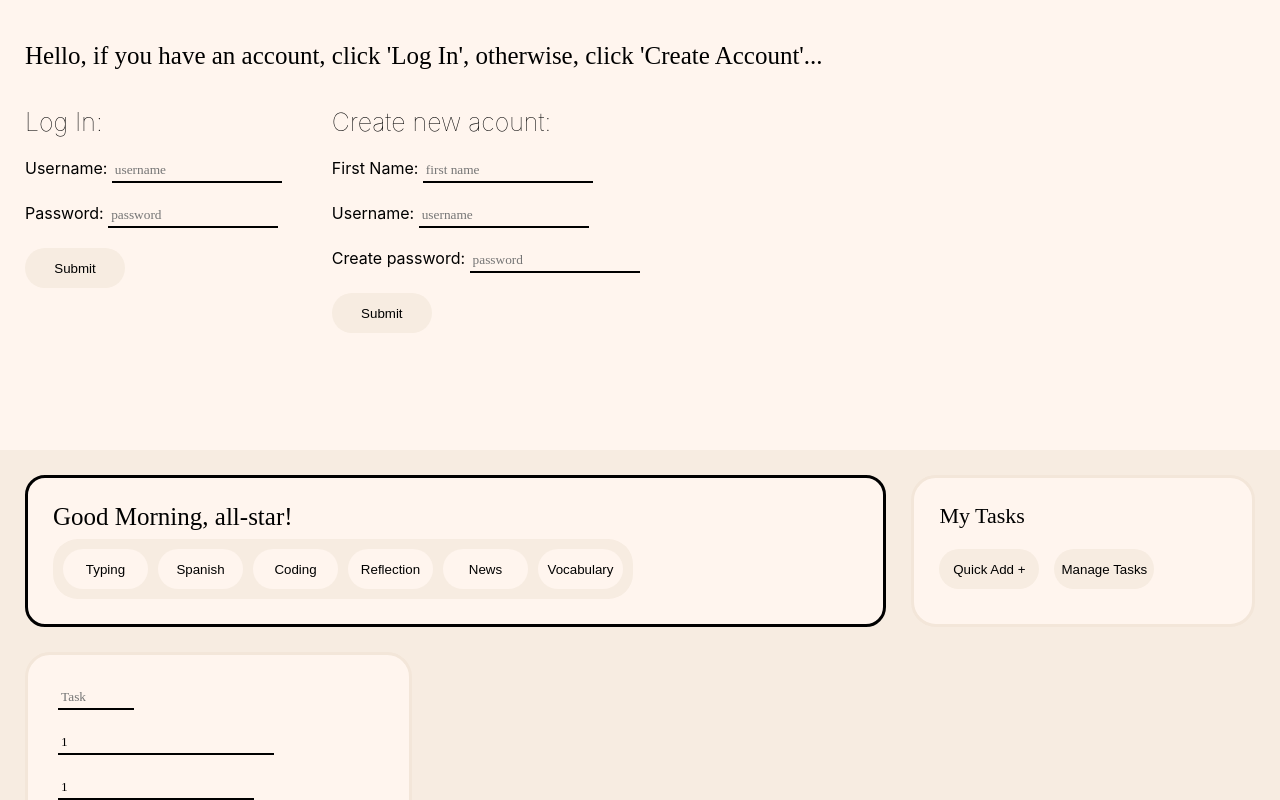
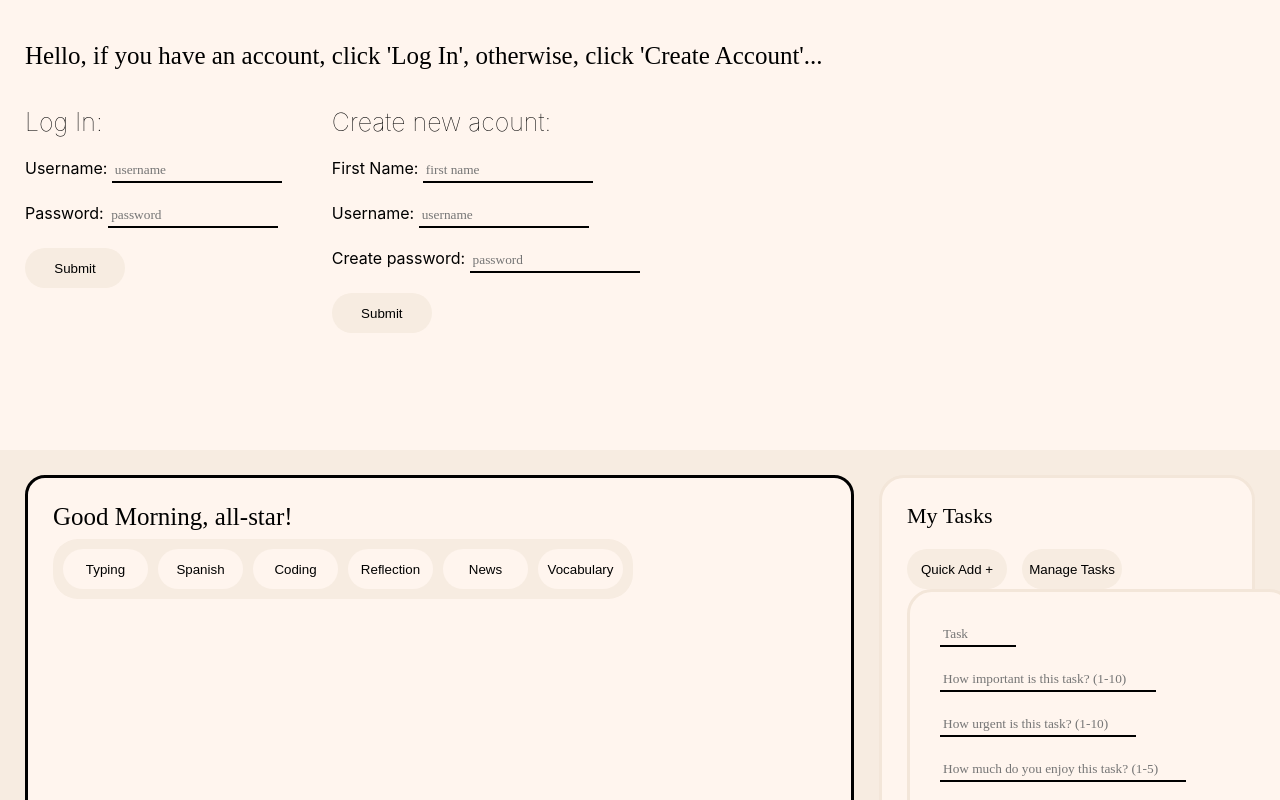
Before and after one commit to gooliajulia/design-my-week, a React (Create React App) app: page /homepage/name in a window 1280 px wide. Shown: the top 800 px of the page. Built offline with nearby package versions, Linux system fonts and the light colour scheme; no server answers; a web font is replaced by a local one.

Commit message:
add task made new component placed in My Task 'widget'

```diff
--- a/src/App.css
+++ b/src/App.css
@@ -132,6 +132,8 @@ div#my-tasks {
   border-color:rgb(243, 230, 217);
   border-radius: 25px;
   background-color: rgb(255, 245, 238);
+  display: flex;
+  flex-direction: column;
 }
 
 h1.my-tasks {
@@ -163,7 +165,7 @@ div#my-task-buttons button {
 
 div#add-new-task-form {
   padding: 30px;
-  margin-left: 25px;
+  /* margin-left: 25px; */
   margin-bottom: 25px;
   border-style: solid;
   width:min-content;
--- /dev/null
+++ b/src/components/AddTaskForm.js
@@ -0,0 +1,38 @@
+/*
+Info needed:
+- addNewTask function
+- task, setTask
+- taskImp, setTaskImp
+- taskUrg, setTaskUrg
+- taskEnj, setTaskEnj
+- taskEstTime, setTaskEstTime
+*/
+
+const AddTaskForm = ({addNewTask, task, setTask, taskImp, setTaskImp, taskUrg, setTaskUrg, taskEnj, setTaskEnj, taskEstTime, setTaskEstTime}) => {
+    return (
+                <div id='add-new-task-form' >
+                    <form onSubmit={addNewTask}>
+                        <input className='input-form' type='text' id='task' placeholder='Task' value={task} onChange={(ev) => setTask(ev.target.value)} />
+                        <br/>
+                        <br/>
+                        <input className='input-form'  type='text' id='importance' placeholder="How important is this task? (1-10)" value={taskImp} onChange={(ev) => setTaskImp(ev.target.value)}/>
+                        <br/>
+                        <br/>
+                        <input className='input-form'  type='text' id='urgency' placeholder="How urgent is this task? (1-10)" value={taskUrg} onChange={(ev) => setTaskUrg(ev.target.value)}/>
+                        <br/>
+                        <br/>
+                        <input className='input-form'  type='text' id='enjoyment' placeholder="How much do you enjoy this task? (1-5)" value={taskEnj} onChange={(ev) => setTaskEnj(ev.target.value)} />
+                        <br/>
+                        <br/>
+                        <input className='input-form'  type='text' id='time-est' placeholder="How long do you expect this task to take? (minutes)" value={taskEstTime} onChange={(ev) => setTaskEstTime(ev.target.value)}/>
+                        <br/>
+                        <br/>
+                        <br/>
+                        <input className='add-button' type='submit' value='Add Task' />
+                        <br/>
+                    </form>
+                </div>
+    )
+}
+
+export default AddTaskForm;
--- a/src/components/Homepage.js
+++ b/src/components/Homepage.js
@@ -12,10 +12,10 @@ const HomePage = ({name}) => {
 
 
     const [task, setTask] = useState('');
-    const [taskImp, setTaskImp] = useState(1);
-    const [taskUrg, setTaskUrg] = useState(1);
-    const [taskEnj, setTaskEnj] = useState(1);
-    const [taskEstTime, setTaskEstTime] = useState(5);
+    const [taskImp, setTaskImp] = useState('');
+    const [taskUrg, setTaskUrg] = useState('');
+    const [taskEnj, setTaskEnj] = useState('');
+    const [taskEstTime, setTaskEstTime] = useState('');
 
     const [currentUsername, setCurrentUsername] = useState('state not changed');
 
@@ -184,10 +184,22 @@ const HomePage = ({name}) => {
             <div id='greeting-tasks'>
             <GreetingHeader
             name={usersName}/>
-            <MyTasks />
+            <MyTasks
+                addNewTask={addNewTask}
+                task={task}
+                setTask={setTask}
+                taskImp={taskImp}
+                setTaskImp={setTaskImp}
+                taskUrg={taskUrg}
+                setTaskUrg={setTaskUrg}
+                taskEnj={taskEnj}
+                setTaskEnj={setTaskEnj}
+                taskEstTime={taskEstTime}
+                setTaskEstTime={setTaskEstTime}
+            />
             </div>
             <div id='my-tasks-management'>
-                <div id='add-new-task-form' >
+                {/* <div id='add-new-task-form' >
                     <form onSubmit={addNewTask}>
                         <input className='input-form' type='text' id='task' placeholder='Task' value={task} onChange={(ev) => setTask(ev.target.value)} />
                         <br/>
@@ -208,7 +220,7 @@ const HomePage = ({name}) => {
                         <input className='add-button' type='submit' value='Add Task' />
                         <br/>
                     </form>
-                </div>
+                </div> */}
             </div>
             <div id='habits-today'>
             <Habits />
--- a/src/components/MyTasks.js
+++ b/src/components/MyTasks.js
@@ -1,5 +1,7 @@
+import AddTaskForm from './AddTaskForm.js';
 
-const MyTasks = () => {
+
+const MyTasks = ({addNewTask, task, setTask, taskImp, setTaskImp, taskUrg, setTaskUrg, taskEnj, setTaskEnj, taskEstTime, setTaskEstTime}) => {
     return (
         <div id='my-tasks'>
             <h1 className='my-tasks'>My Tasks</h1>
@@ -7,6 +9,19 @@ const MyTasks = () => {
                 <button>Quick Add + </button>
                 <button>Manage Tasks</button>
             </div>
+            <AddTaskForm
+                    addNewTask={addNewTask}
+                    task={task}
+                    setTask={setTask}
+                    taskImp={taskImp}
+                    setTaskImp={setTaskImp}
+                    taskUrg={taskUrg}
+                    setTaskUrg={setTaskUrg}
+                    taskEnj={taskEnj}
+                    setTaskEnj={setTaskEnj}
+                    taskEstTime={taskEstTime}
+                    setTaskEstTime={setTaskEstTime}
+                />
         </div>
     )
 }
```
